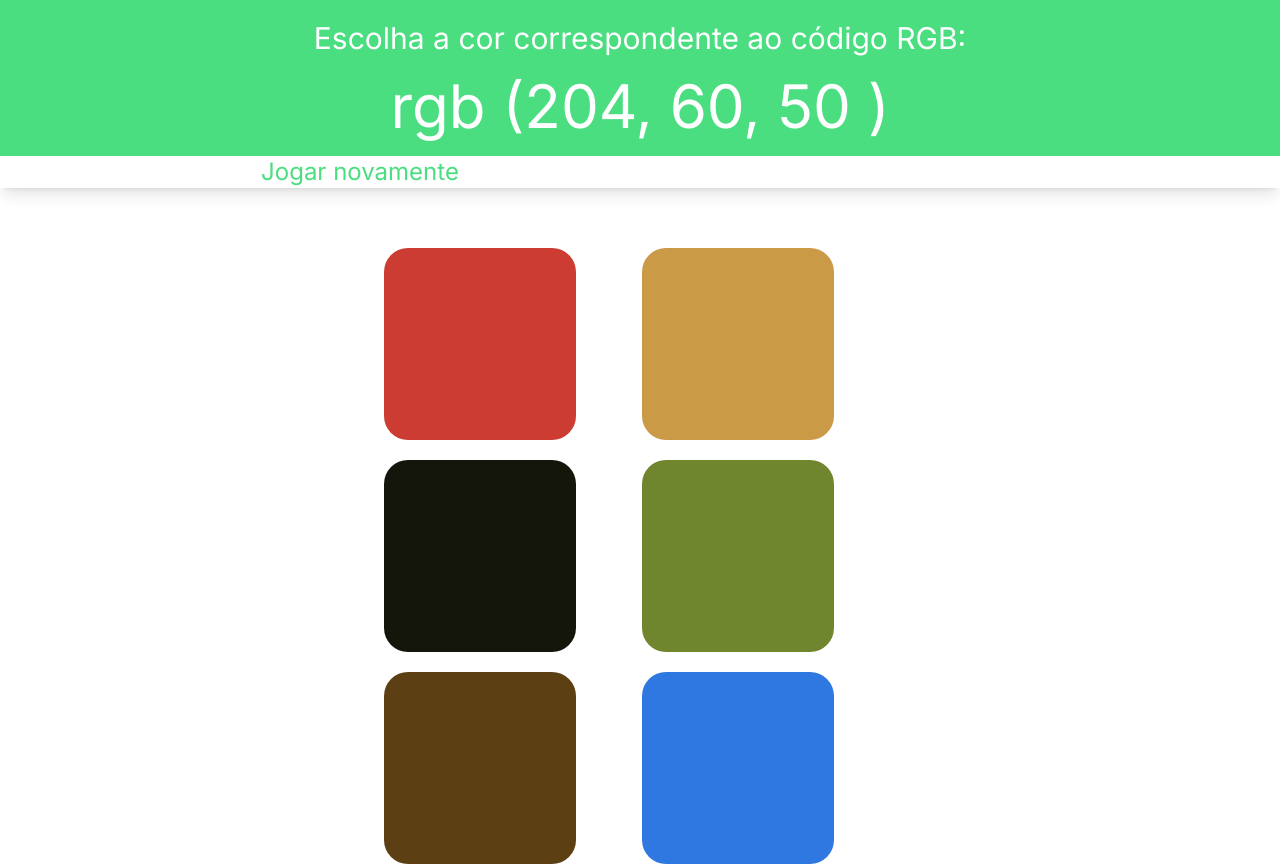
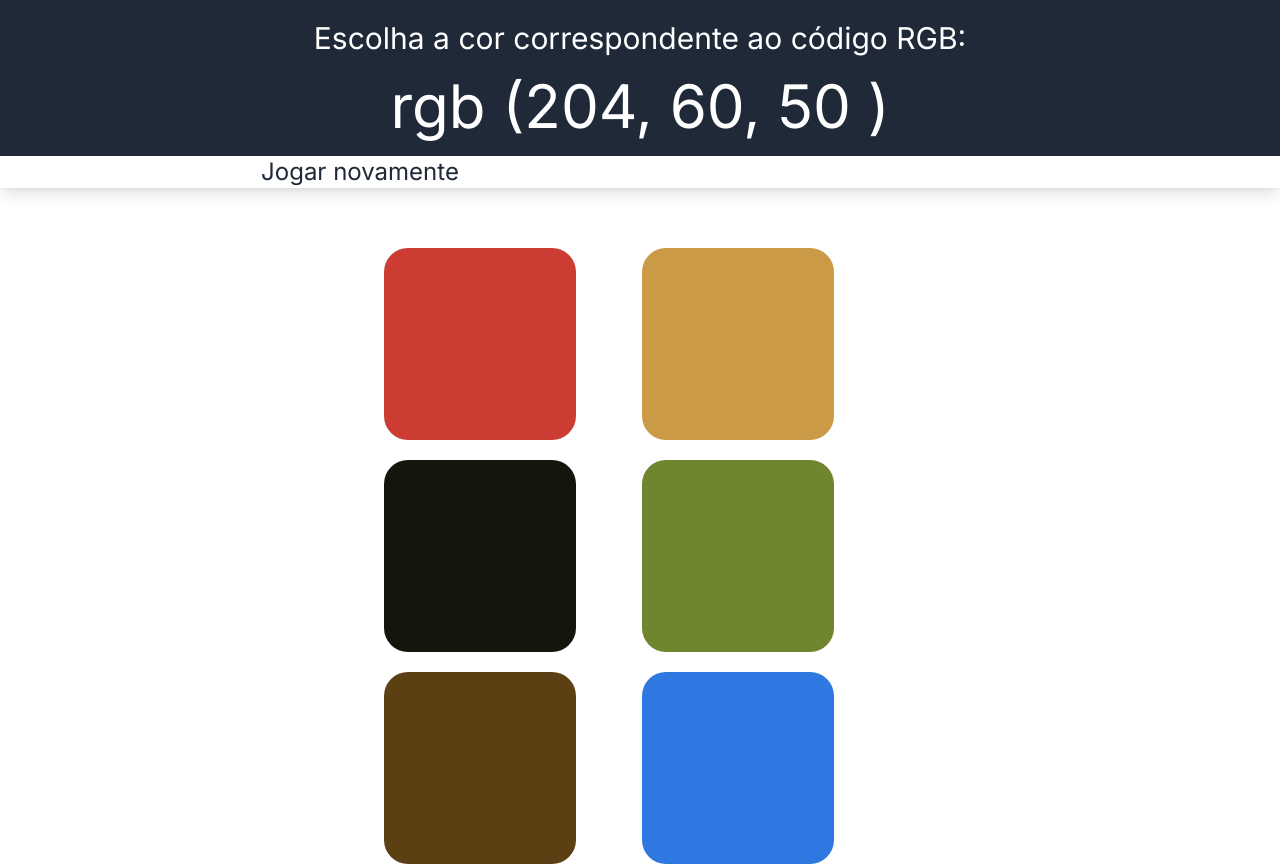
Before and after one commit to HenriqueMelo2007/colors-game, a Next.js app: page /jogar in a window 1280 px wide. Built offline with nearby package versions, Linux system fonts and the light colour scheme.

Commit message:
troca a cor

```diff
--- a/src/components/button.tsx
+++ b/src/components/button.tsx
@@ -3,6 +3,6 @@
 export function Button ({atualizar}) {
 
   return (
-      <button onClick={atualizar} className="text-green-400 hover:bg-green-400 hover:text-white transition-colors duration-500 text-2xl">Jogar novamente</button>
+      <button onClick={atualizar} className="text-gray-800 hover:bg-gray-800 hover:text-white transition-colors duration-500 text-2xl">Jogar novamente</button>
 )
 }
--- a/src/components/header.tsx
+++ b/src/components/header.tsx
@@ -12,7 +12,7 @@ interface propsHeader {
 
 export function Header ({red, green, blue, atualizar, resposta}: propsHeader) {
   return (
-    <header className="w-full bg-green-400 flex flex-col items-center gap-5 pt-5">
+    <header className="w-full bg-gray-800 flex flex-col items-center gap-5 pt-5">
       <h2 className='text-3xl'>Escolha a cor correspondente ao código RGB:</h2>
       <h1 className="text-6xl">rgb ({red}, {green}, {blue} )</h1>
       <div className="shadow-lg bg-white w-full h-1/3 flex justify-center items-center gap-60">
```
